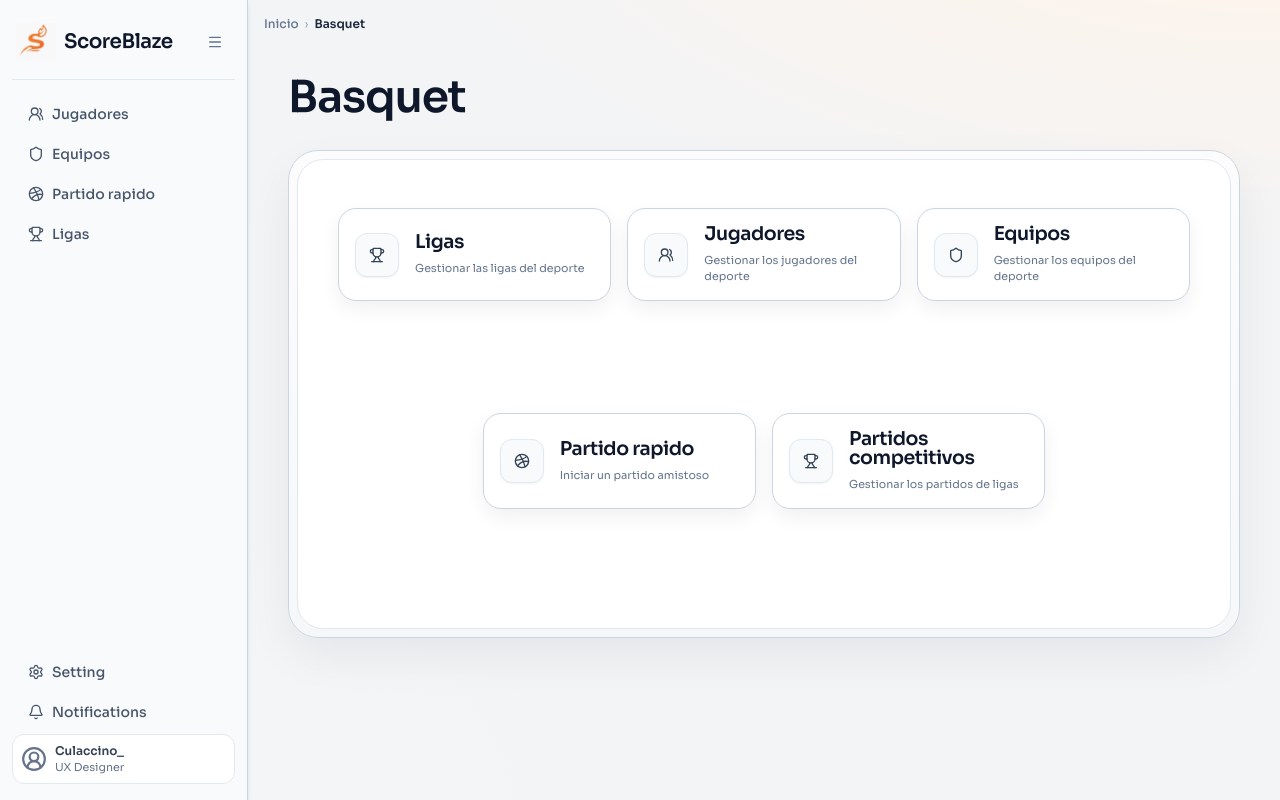
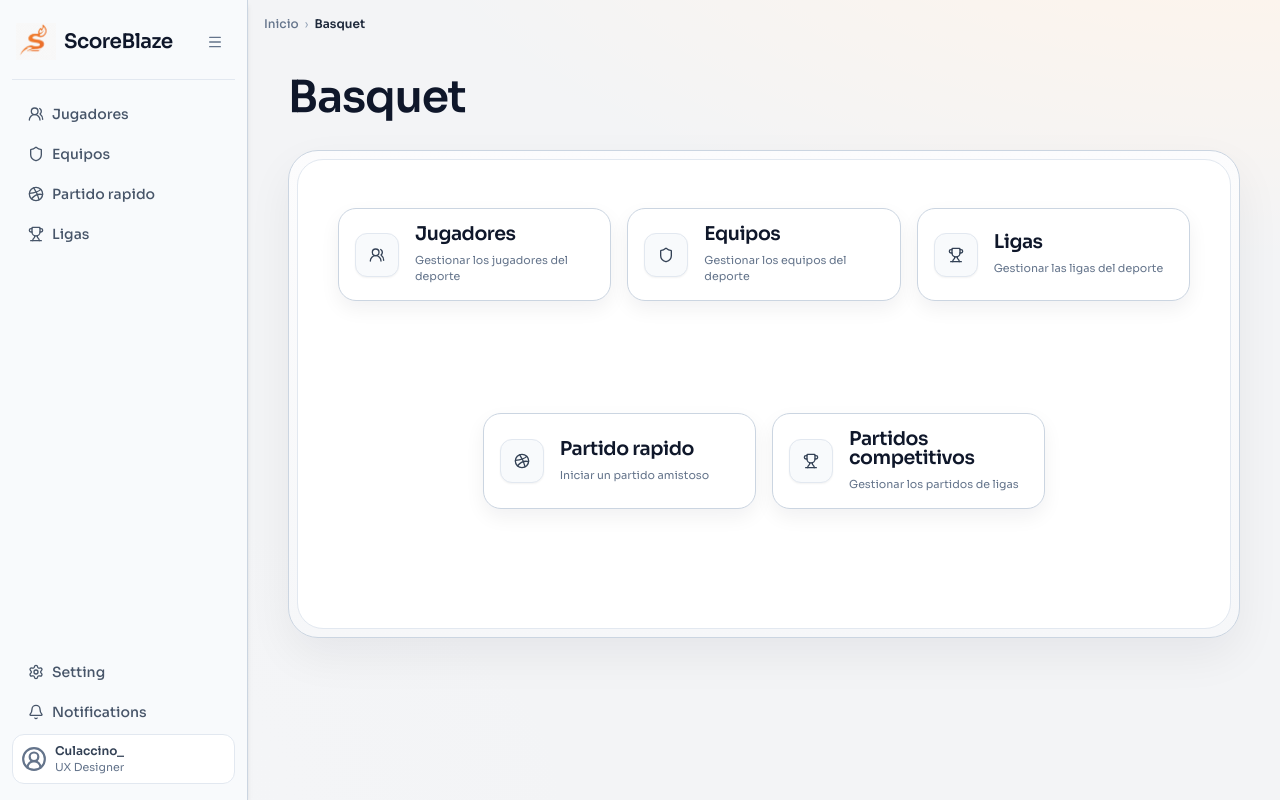
Before and after one commit to carlosjso/ScoreBlaze, a React (Vite) app in the folder frontend/: page /basketball in a window 1280 px wide. Built offline with nearby package versions, Linux system fonts and the light colour scheme; no server answers.

Commit message:
card39 posiciones

```diff
--- a/frontend/src/features/basketball/BasketballHubPage.tsx
+++ b/frontend/src/features/basketball/BasketballHubPage.tsx
@@ -14,12 +14,6 @@ type HubCardItem = {
 
 const topRowItems: HubCardItem[] = [
   {
-    title: "Ligas",
-    description: "Gestionar las ligas del deporte",
-    icon: <Trophy size={16} />,
-    to: "/leagues",
-  },
-  {
     title: "Jugadores",
     description: "Gestionar los jugadores del deporte",
     icon: <UsersRound size={16} />,
@@ -31,6 +25,13 @@ const topRowItems: HubCardItem[] = [
     icon: <Shield size={16} />,
     to: "/teams",
   },
+  {
+    title: "Ligas",
+    description: "Gestionar las ligas del deporte",
+    icon: <Trophy size={16} />,
+    to: "/leagues",
+  },
+
 ];
 
 const bottomRowItems: HubCardItem[] = [
```
